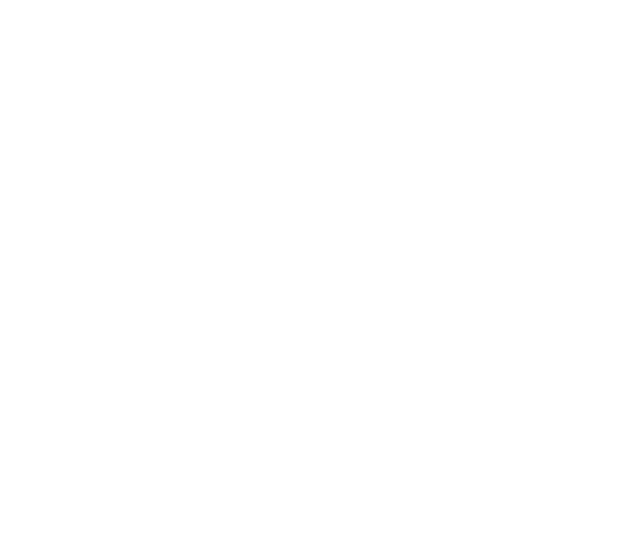
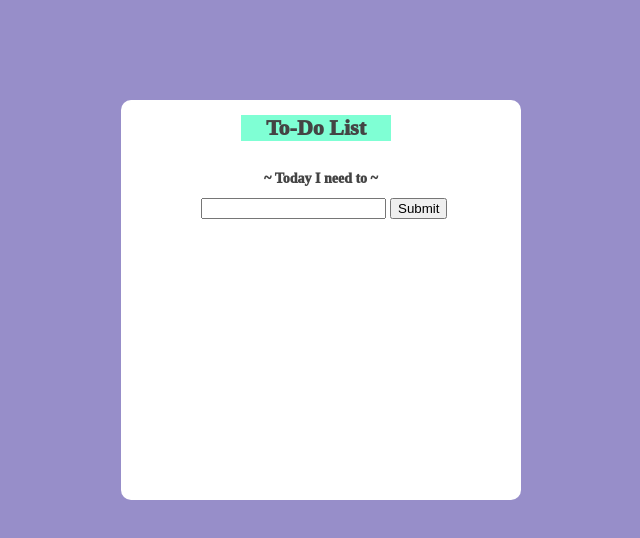
Before and after one commit to dts-kominfo-rea4b/challenge-dom-herrysabar, a website: page index.html in a window 1280 px wide. Shown: the whole page, without its empty margins (319-959 px from the left). Drawn offline with Linux system fonts and the light colour scheme.

Commit message:
update index.html to-do list

```diff
--- a/index.html
+++ b/index.html
@@ -4,38 +4,113 @@
     <meta charset="UTF-8" />
     <meta http-equiv="X-UA-Compatible" content="IE=edge" />
     <meta name="viewport" content="width=device-width, initial-scale=1.0" />
+    <style>
+      *:before,
+      *:after{
+            padding: 0;
+            margin: 0;
+            box-sizing: border-box;
+        }
+        body{
+            background: #978ec9;
+            color: #444;
+            font-family:'Times New Roman', Times, serif;
+            display: flex;
+            flex-direction: column;
+            align-items: center;
+            height: 100vh;
+            margin: 0;
+        }
+        #app {
+            width: 400px;
+            height: 400px;
+            margin-top: 100px;
+            margin-left: 35%;
+            margin-right: 35%;
+            position: absolute;
+            background: white;
+            border-radius: 10px;
+            align-items: center;
+        }
+        #todo-title {
+            font-size: 22px;
+            font-weight: 1000;
+            text-align: center;
+            width: 150px;
+            align-items: center;
+            margin-left: 30%;
+            background: aquamarine;
+        }
+        #todo-subtitle {
+            margin-top: 30px;
+            font-size: 14px;
+            font-weight: 1000;
+            text-align: center;
+        }
+        #todo-input {
+            align-content: center;
+            margin-left: 20%;
+        }
+        #todo-submit {
+
+        }
+        #todo-output {
+
+        }
+    </style>
     <title>Challenge - DOM</title>
   </head>
   <body>
     <div id="app">
       <!-- TODO: Buatlah sebuah header dengan id todo-title -->
+      <h1 id="todo-title">
+        To-Do List
+      </h1>
       <!-- TODO: Buatlah sebuah subtitle dengan id todo-subtitle -->
-
+      <h2 id="todo-subtitle">
+        ~ Today I need to ~
+      </h2>
       <!-- Section: input -->
       <!-- TODO: Buatlah sebuah input bertipe text dengan id todo-input -->
+      <input type="text" id="todo-input">
       <!-- TODO: Buatlah sebuah button dengan id todo-submit -->
-
+      <button id="todo-submit">Submit</button>
       <!-- Section output -->
       <!-- TODO: Buatlah sebuah <ul> dengan id todo-output -->
+        <ul id="todo-output">
+
+        </ul>
     </div>
 
     <!-- ! Untuk tantangan ini, script jangan diubah ke external js yah ! -->
     <script>
       // TODO: Deklarasi variable sesuai dengan kebutuhan di sini
-      let button;
-      let input;
-      let output;
+      let button = document.getElementById("todo-submit") ;
+      let input = document.getElementById("todo-input");
+      let output = document.getElementById("todo-output");
 
       // TODO: Buatlah sebuah fungsi dengan nama fnClickHandler
       // Fungsi yang digunakan untuk menambahkan tulisan
       // Jangan ubah cara deklarasi fungsinya, cukup isi saja
-      function fnClickHandler(toDoItem) {}
-
+      function fnClickHandler(toDoItem) {
+        const li = document.createElement("li");
+        li.setAttribute('string', 'none');
+        li.innerHTML = toDoItem;
+        output.appendChild(li);
+        input.value = '';
+      }
       // TODO: register event onclick / addEventListener untuk button
       // akan menjalankan fungsi fnClickHandler
-
+      button.addEventListener('click', () => {
+        fnClickHandler(input.value);
+      });
       // TODO: register event onkeypress / addEventListener untuk input
       // sehingga saat di input ditekan enter akan menjalankan fungsi fnClickHandler juga
+      input.addEventListener('keypress', (event) => {
+        if (event.key === 'Enter') {
+          fnClickHandler(input.value);
+        }
+      });
     </script>
   </body>
 </html>
```
